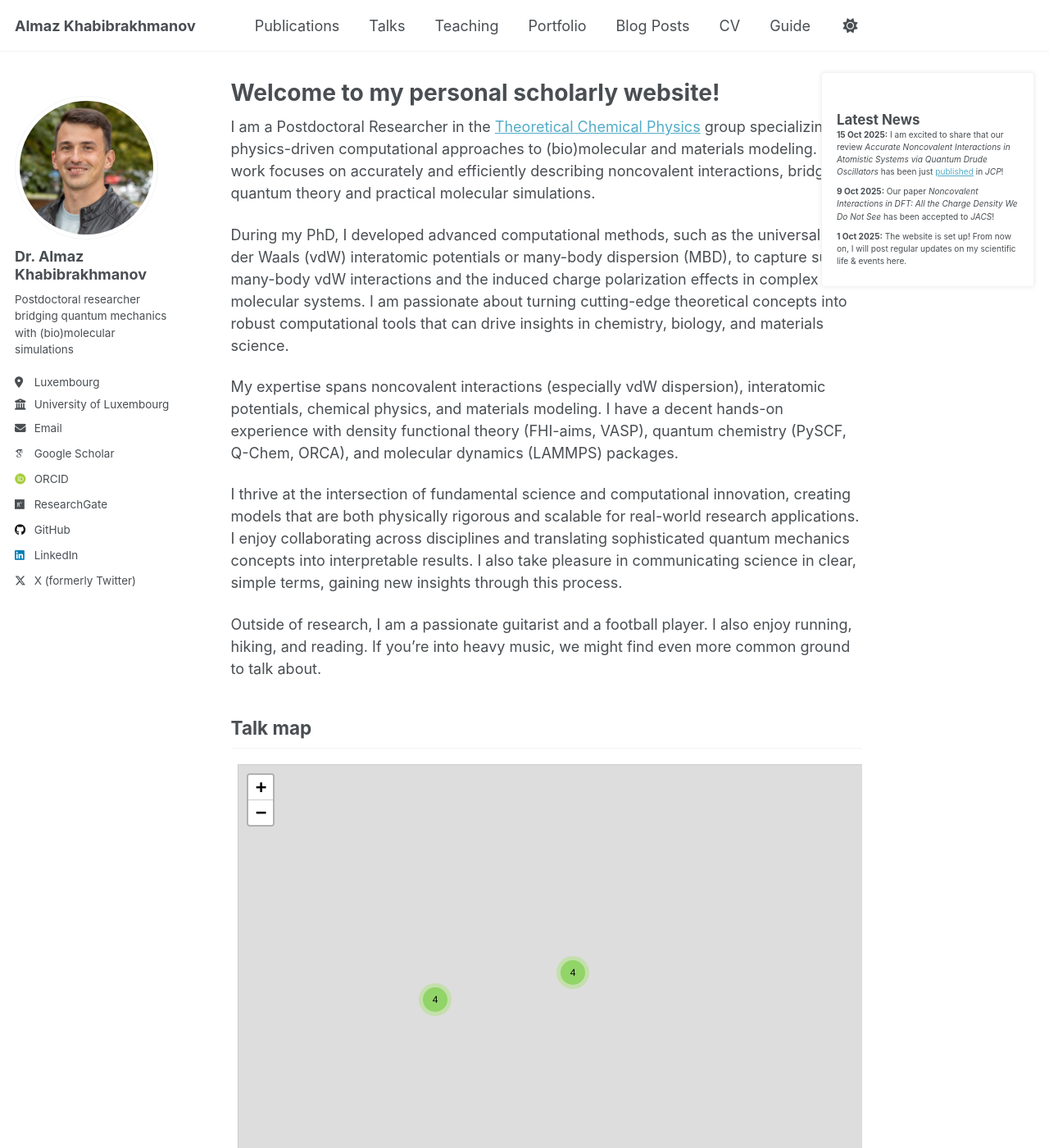
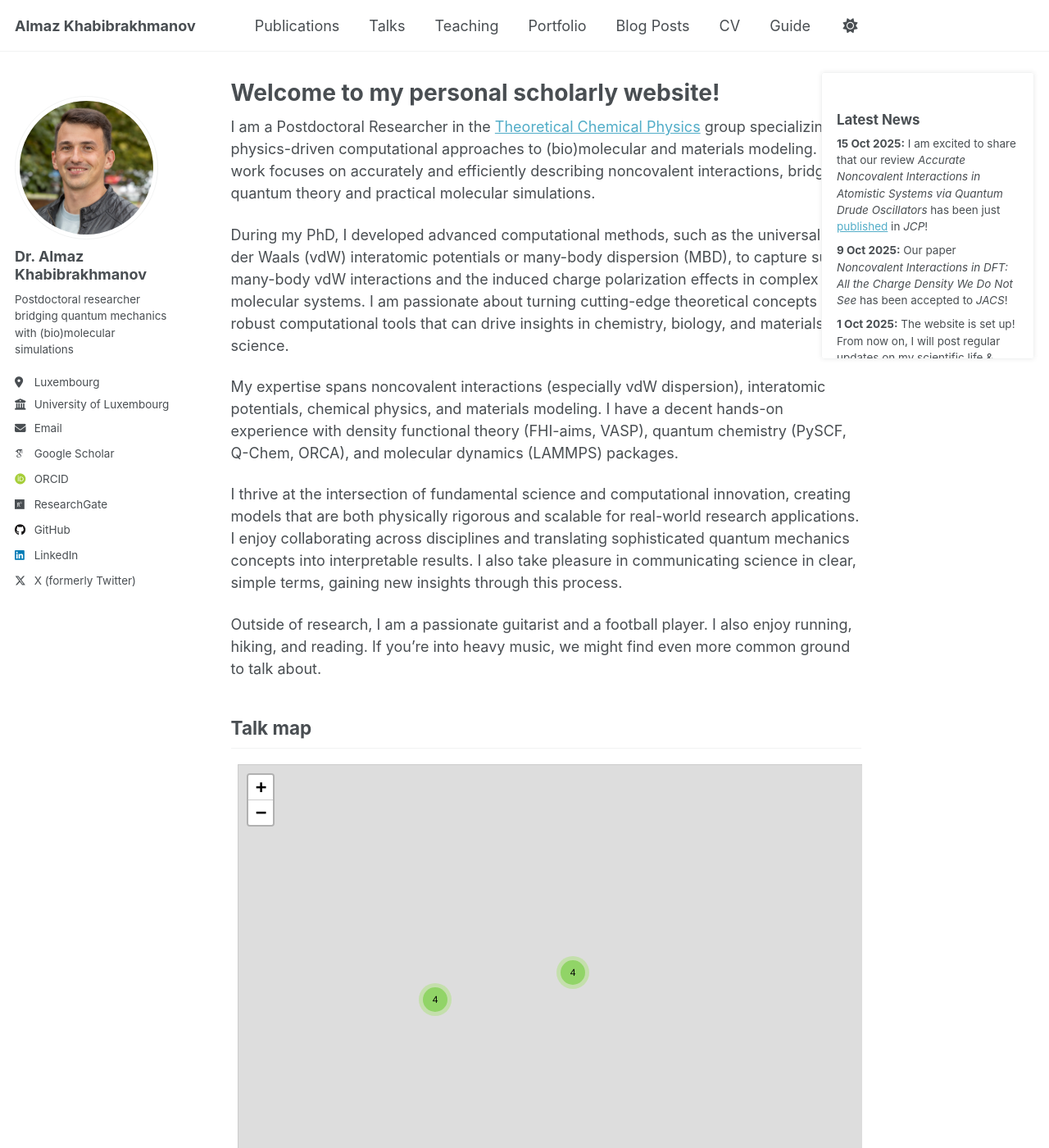
Before and after one commit to almaz-khabibrakhmanov/almaz-khabibrakhmanov.github.io, a Jekyll site: the page built from _pages/about.md, in a window 1280 px wide and 1400 px high. Shown: the whole window at 82% size. Built offline with Jekyll 4.4.1, drawn with Linux system fonts in a browser that asks for light colours; nearby versions of some CDN libraries; some web fonts are replaced; a script that is not in the unit is left out.

Commit message:
Update _sidebar.scss

```diff
--- a/_sass/layout/_sidebar.scss
+++ b/_sass/layout/_sidebar.scss
@@ -252,55 +252,26 @@
    ========================================================================== */
 
 .sidebar__right {
-  -webkit-transform: translate3d(0,0,0);
-          transform: translate3d(0,0,0);
-
-  @include clearfix();
-  margin-bottom: 1em;
-
-  @media screen and (min-width: $sidebar-screen-min-width) {
-    height: 100vh;                  // full height
-    overflow-y: auto;                // scrolling if needed
-    position: fixed;                 // fixed to viewport
-    right: 0;                        // stick to right edge
-    top: $masthead-height;           // below masthead
+  @include breakpoint($large) {
+    position: fixed;                 // make it behave like the left sidebar
+    right: 0;                        // stick to the right edge
+    top: $masthead-height;
+    height: calc(100vh - #{$masthead-height});
+    overflow-y: auto;                // scroll when content too long
     padding: 1rem;
-  }
-
-  @include breakpoint($large) {
-    width: $right-sidebar-width;     // mirror left sidebar width
-    z-index: 10;
-  }
-
-  h2, h3, h4, h5, h6 {
-    margin-bottom: 0;
-    font-family: $sans-serif-narrow;
-  }
-
-  h3, h4 {
-    font-size: $type-size-5;
-  }
-
-  p, li {
-    font-family: $sans-serif;
-    font-size: $type-size-6;
-    line-height: 1.5;
-  }
-
-  img {
-    width: 100%;
+    width: $right-sidebar-width;
   }
 
   .latest-news {
-    background: var(--global-bg-color);    // colored box
+    background: var(--global-bg-color);
     border: 1px solid var(--global-border-color);
     border-radius: $border-radius;
     padding: 0.75rem 1rem;
     font-size: $type-size-6;
     line-height: 1.5;
-    box-shadow: 0 0 6px rgba(0,0,0,0.08);
-    max-height: 80vh;
-    overflow-y: auto;                      // scroll
+    box-shadow: 0 0 6px rgba(0, 0, 0, 0.08);
+    max-height: 80vh;                // don’t overflow the screen
+    overflow-y: auto;
   }
 
   .latest-news h3 {
```
